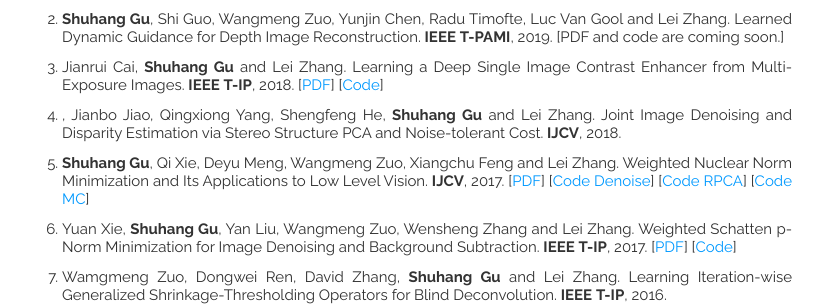
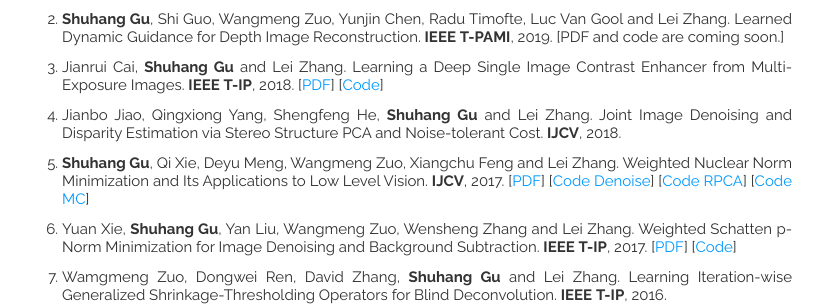
Before and after one commit to ShuhangGu/shuhanggu.github.com, a Jekyll site: the page built from index.html, in a window 1280 px wide and 900 px high, scrolled down 497 px. Shown: the part 154-460 px from the top of the window, without its empty margins (338-1161 px from the left). Built offline with Jekyll 4.4.1, drawn with Linux system fonts in a browser that asks for light colours; nearby versions of some CDN libraries; the list of posts is cut into pages by our own code.

Commit message:
Update publications.html

```diff
--- a/_includes/publications.html
+++ b/_includes/publications.html
@@ -75,7 +75,7 @@ a:visited {
           <li>
             <div align="justify">
               <div align="justify">
-                <div align="justify">, Jianbo Jiao, Qingxiong Yang, Shengfeng He, <strong>Shuhang Gu</strong> and Lei Zhang.
+                <div align="justify">Jianbo Jiao, Qingxiong Yang, Shengfeng He, <strong>Shuhang Gu</strong> and Lei Zhang.
 			Joint Image Denoising and Disparity Estimation via Stereo Structure PCA and Noise-tolerant Cost. <strong>IJCV</strong>, 2018.</div>
               </div>
             </div>
```
